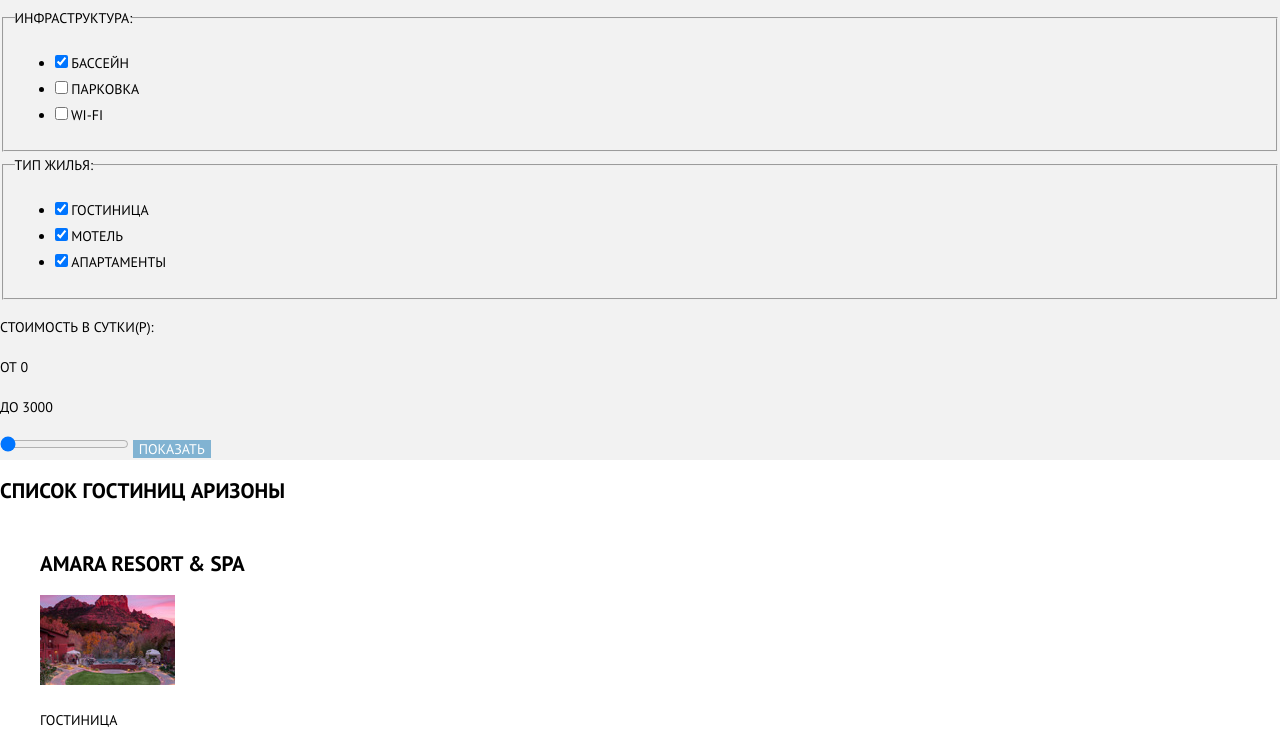
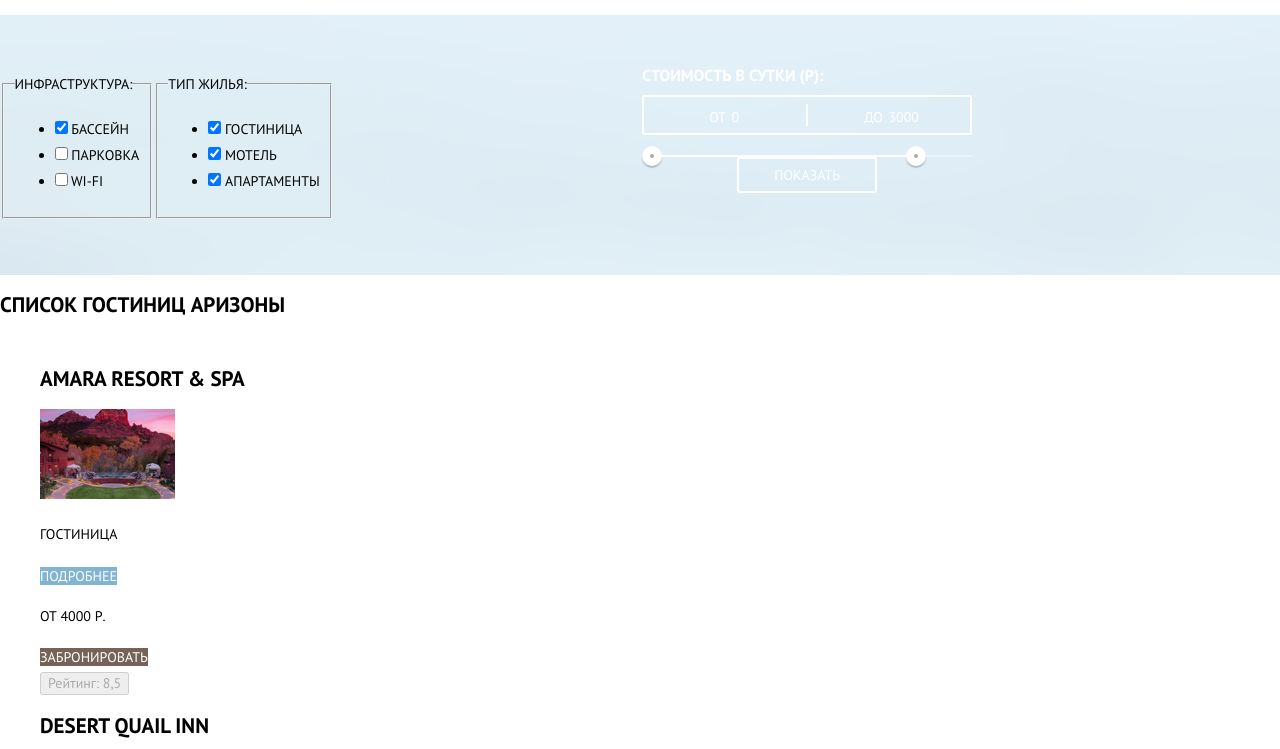
Before and after one commit to DaryaVegan/985797-sedona-25, a plain HTML site: page inner.html in a window 1280 px wide. Shown: the part 93-842 px from the top of the page. Drawn offline with Linux system fonts and the light colour scheme.

Commit message:
сетки

```diff
--- a/css/style.css
+++ b/css/style.css
@@ -9,7 +9,7 @@ body {
   color: #000000;
   text-transform: uppercase;
 
-  background-color: #f2f2f2;
+  background-color: #ffffff;
 }
 
 a {
@@ -229,11 +229,10 @@ img.main-intro {
 }
 
 .site-navigation {
-  padding: 0px 50px;
-  height: 54px;
+  min-height: 55px;
   list-style: none;
   display: flex;
-  justify-content: space-between;
+  justify-content: space-around;
   align-items: center;
 }
 
@@ -242,7 +241,8 @@ img.main-intro {
   margin: 0 auto;
 }
 .img.img-logo {
-  width: 166px;
+  display: block;
+  width: 165px;
   height: 65px;
 }
 
@@ -255,13 +255,55 @@ img.main-intro {
   margin-bottom: 50px;
 }
 
+.wrapper2{
+  margin: 0;
+  padding: 0;
+  width: 100%;
+}
+
 .features-list {
   margin: 0;
   padding: 0;
-  width: 100%;
+  width: auto;
   display: flex;
+  flex-wrap: wrap;
   list-style: none;
-  flex-direction: column;
+}
+
+.feature-item {
+  margin: auto;
+  min-height: 300px;
+  list-style: none;
+  background-color: #eeeeee;
+  flex-grow: 1;
+}
+
+.feature-item-blue{
+  padding: 0;
+  margin: 0;
+  width: 487px;
+  min-height: 300px;
+  background-color: #81b3d2;
+}
+
+.feature-item-gray{
+  padding: 0;
+  margin: 0;
+  min-height: 300px;
+  background-color: #eeeeee;
+}
+
+.feature-item-white{
+  padding: 0;
+  margin: 0;
+  background-color: #ffffff;
+}
+
+.wrapper3{
+  padding: 0;
+  margin: 0;
+  width: 100%
+  background-color: #ffffff;
 }
 
 .search-form {
@@ -270,28 +312,187 @@ img.main-intro {
   align-items: center;
 }
 
+.filter{
+  background-image: url("../img/filters.jpg");
+  min-height: 216px;
+  list-style: none;
+  display: flex;
+  justify-content: space-around;
+  align-items: center;
+}
+
+.filter-range {
+  width: 330px;
+  margin: 50px auto; /* для демо */
+
+  color: #ffffff;
+  text-transform: uppercase;
+}
+
+.filter-range-title {
+  margin-bottom: 9px;
+
+  font-weight: 600;
+  font-size: 16px;
+  line-height: 21px;
+}
+
+.price-controls {
+  position: relative;
+  height: 36px;
+  margin-bottom: 20px;
+  font-size: 0;
+  border: 2px solid #ffffff;
+  border-radius: 2px;
+}
+
+.price-controls::after {
+  content: "";
+  position: absolute;
+  top: 50%;
+  left: 50%;
+  width: 2px;
+  height: 22px;
+  transform: translate(-50%, -50%);
+  background: #ffffff;
+}
+
+.price-controls label {
+  display: inline-block;
+
+  font-size: 14px;
+  line-height: 38px;
+  vertical-align: top;
+
+  cursor: pointer;
+}
+
+.price-controls .min-price,
+.price-controls .max-price {
+  width: 90px;
+  padding-left: 65px;
+}
+
+.price-controls input {
+  width: 50px;
+  margin: 0;
+
+  color: inherit;
+  font: inherit;
+
+  background: none;
+  border: none;
+}
+
+.range-controls {
+  position: relative;
+
+  margin-bottom: 32px;
+}
+
+.range-controls .scale {
+  height: 2px;
+
+  background: rgba(255, 255, 255, 0.3);
+}
+
+.range-controls .bar {
+  width: 80%;
+  height: 2px;
+
+  background: #ffffff;
+}
+
+.range-toggle {
+  position: absolute;
+  top: -9px;
+  width: 4px;
+  height: 4px;
+
+  background: #ababab;
+  border: 8px solid #ffffff;
+  border-radius: 50%;
+  box-shadow: 0 2px 1px 0 rgba(0, 1, 1, 0.2);
+  cursor: pointer;
+}
+
+.range-toggle:hover {
+  background: #1c4f80;
+}
+
+.range-toggle-min {
+  left: 0;
+}
+
+.range-toggle-max {
+  left: 80%;
+}
+
+.btn-transparent {
+  display: block;
+  margin: 0 auto;
+  padding: 6px 35px;
+
+  font-size: 14px;
+  line-height: 20px;
+  color: #ffffff;
+  text-transform: uppercase;
+
+  background: transparent;
+  border: 2px solid #ffffff;
+  border-radius: 2px;
+  cursor: pointer;
+}
+
+.btn-transparent:hover {
+  color: #000000;
+
+  background: #ffffff;
+}
+
+.catalog{
+  display: flex;
+  flex-direction: column;
+  flex-wrap: wrap;
+}
+
+.catalog-list{
+
+}
+
+.catalog-item{
+  list-style: none;
+}
+
 .main-footer {
   display: flex;
-  justify-content: space-between;
+  justify-content: space-around;
   align-items: center;
-  height: 120px;
+  min-height: 120px;
+
 }
 
 .footer-hashtag {
   margin: 0;
-  min-height: 25px;
-  min-width: 120px;
+  min-height: 55px;
+  width: 165px;
 }
 
 .footer-social {
+  min-height: 55px;
+  min-width: 165px;
+}
+
+.social-button{
   margin: 0;
-  min-height: 55px;
-  min-width: 155px;
+  padding: 0;
+  display: flex;
+  justify-content: space-between;
 }
 
 .footer-copyright {
   margin: 0;
-  min-height: 50px;
+  min-height: 55px;
   min-width: 200px;
 }
 
--- a/inner.html
+++ b/inner.html
@@ -26,10 +26,11 @@
 
     <main class="container">
       <section class="filters">
+        <div>
           <h2 class="visually-hidden">Фильтр гостиниц</h2>
           <form class="filter" action="#" method="get">
             <fieldset>
-            <legend>Инфраструктура:</legend>
+              <legend class="infrastructure">Инфраструктура:</legend>
               <ul>
                 <li class="filter-option">
                   <input class="visually-hidden filter-input filter-input-checkbox" type="checkbox" name="pool" id="filter-pool" checked/>
@@ -46,7 +47,7 @@
               </ul>
             </fieldset>
             <fieldset>
-            <legend>Тип жилья:</legend>
+              <legend class="type-of-housing">Тип жилья:</legend>
               <ul>
                 <li class="filter-option">
                   <input class="visually-hidden filter-input filter-input-checkbox" type="checkbox" name="hotel" id="filter-hotel" checked/>
@@ -62,16 +63,27 @@
                 </li>
               </ul>
             </fieldset>
-
-          <p>Стоимость в сутки(Р):</p>
-          <p>от 0</p>
-          <p>до 3000</p>
-          <input type="range" min="0" max="3000" step="10" value="2" name="price"/>
-          <button type="submit" class="filter-button button">Показать</button>
+            <div class="filter-range">
+              <div class="filter-range-title">Стоимость в сутки (р):</div>
+              <div class="price-controls">
+                <label class="min-price">от <input type="text" name="min-price" value="0"></label>
+                <label class="max-price">до <input type="text" name="max-price" value="3000"></label>
+              </div>
+              <div class="range-controls">
+                <div class="scale">
+                  <div class="bar"></div>
+                  <div class="range-toggle range-toggle-min"></div>
+                  <div class="range-toggle range-toggle-max"></div>
+                </div>
+                <button class="btn-transparent" type="submit">Показать</button>
+              </div>
+            </div>
+          </div>
         </form>
       </section>
 
-      <section class="catalog">
+      <section>
+        <div class="catalog">
           <h2 class="visually-hidden">Список гостиниц Аризоны</h2>
           <ul class="catalog-list">
             <li class="catalog-item">
@@ -115,11 +127,12 @@
               </div>
               <div>
                 <p>От 2000 Р.</p>
-              <a class="button" href="#">Забронировать</a>
+                <a class="button button-reservation" href="#">Забронировать</a>
               </div>
               <button disabled>Рейтинг: 9,2</button>
             </li>
           </ul>
+        </div>
       </section>
     </main>
 
```
Also changed, not shown: index.html (+19 -12 lines), img/filters.jpg (added). Lines whose indentation alone changed are shown as unchanged.
